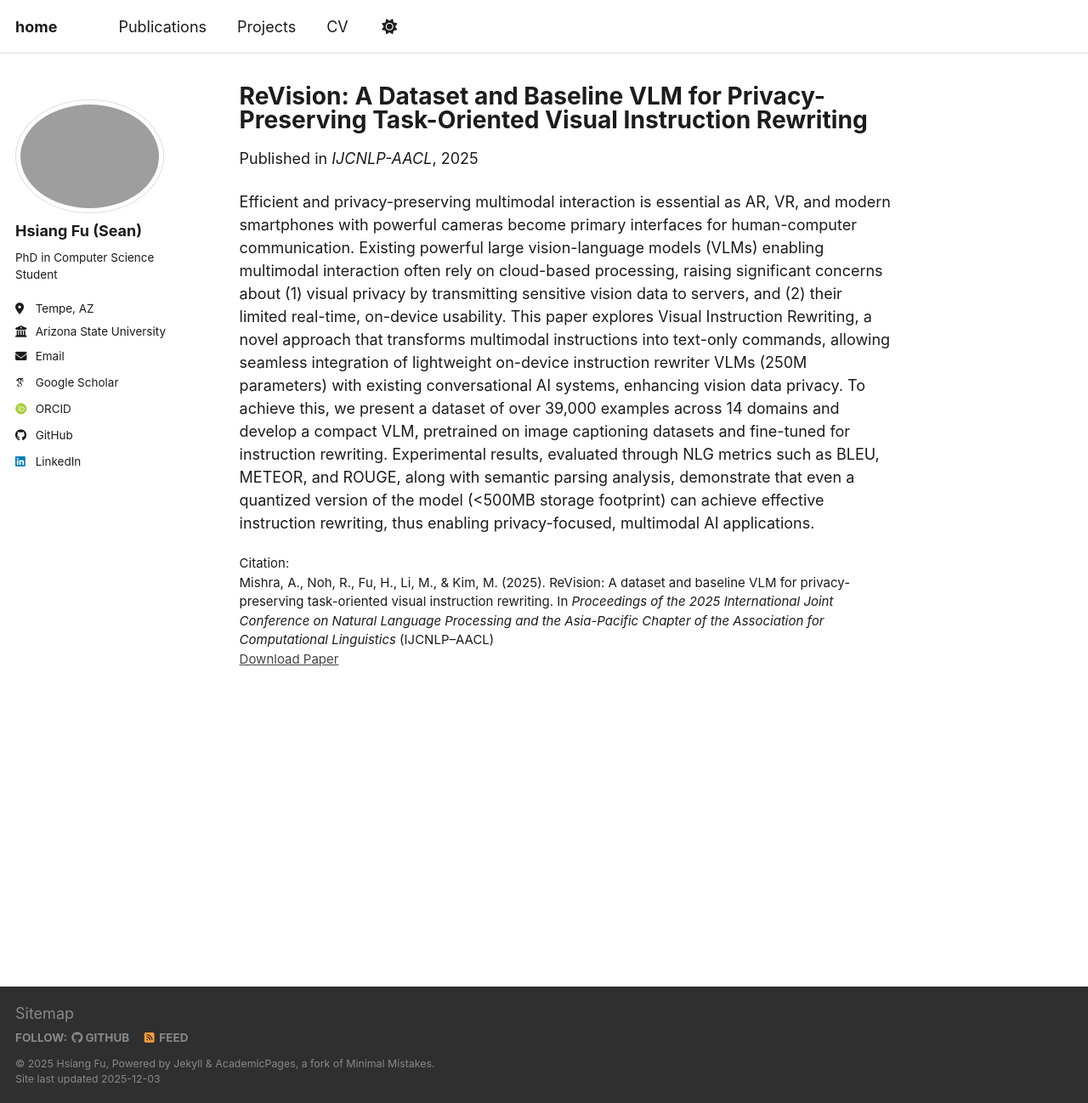
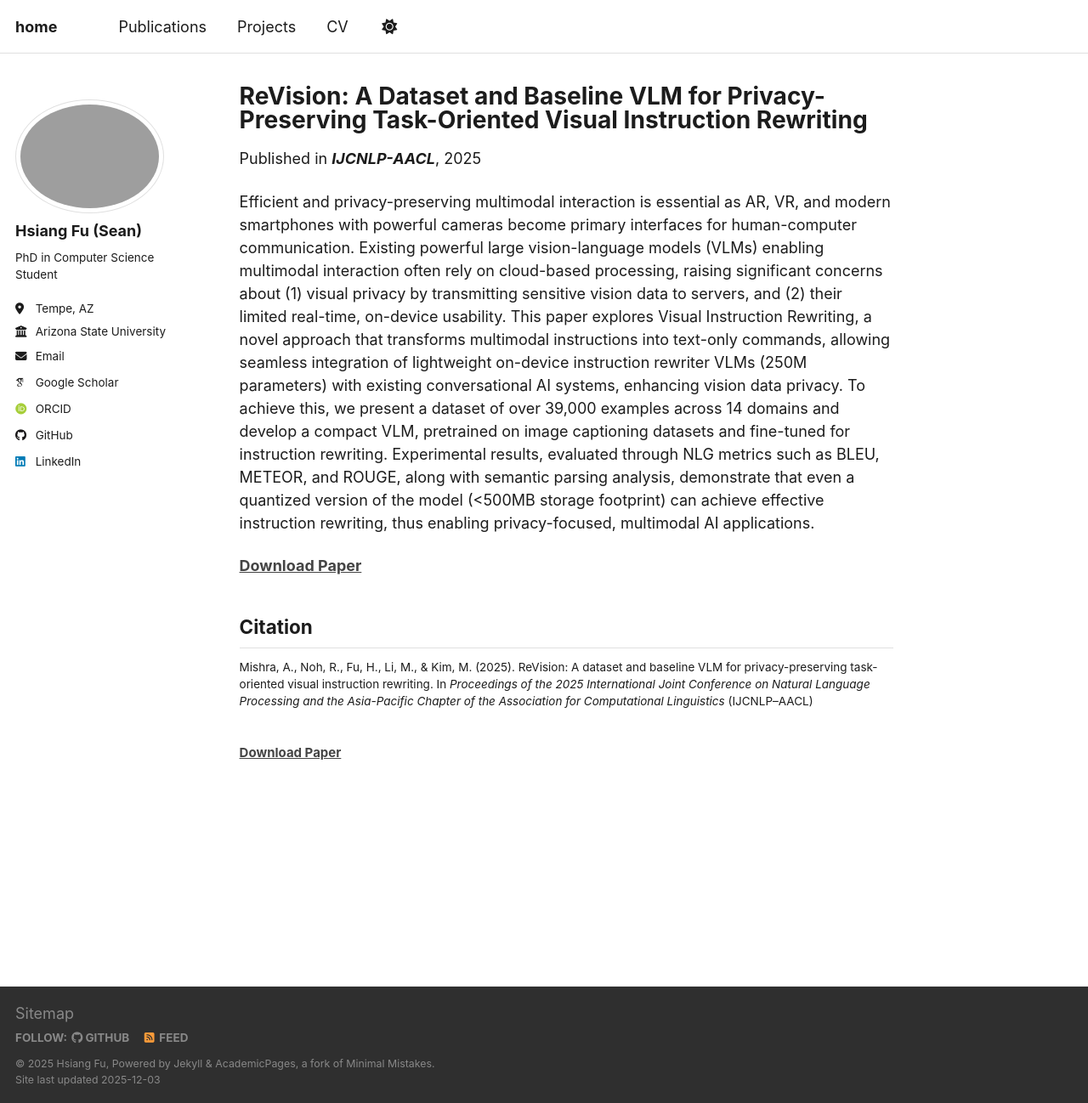
Before and after one commit to hsiang-fu/hsiang-fu.github.io, a Jekyll site: the page built from _publications/2025-02-20-revision.md, in a window 1280 px wide and 1298 px high. Shown: the whole window at 85% size. Built offline with Jekyll 4.4.1, drawn with Linux system fonts in a browser that asks for light colours; some web fonts are replaced; a script that is not in the unit is left out.

Commit message:
updated files

```diff
--- a/_layouts/single.html
+++ b/_layouts/single.html
@@ -48,27 +48,29 @@ layout: default
         {{ content }}
 
         {% if page.citation and page.paperurl and page.slidesurl and page.bibtexurl %}
-          <p style="font-size: smaller">Citation: {{ page.citation }}<br /><a href="{{ page.paperurl }}">Download Paper</a> | <a href="{{ page.slidesurl }}">Download Slides</a> | <a href="{{ page.bibtexurl }}">Download Bibtex</a></p>
+          <p style="font-size: smaller">Citation: {{ page.citation }}<br /><br><a href="{{ page.paperurl }}"><b>Download Paper</b></a> | <a href="{{ page.slidesurl }}">Download Slides</a> | <a href="{{ page.bibtexurl }}">Download Bibtex</a></p>
         {% elsif page.citation and page.paperurl and page.slidesurl %}
-          <p style="font-size: smaller">Citation: {{ page.citation }}<br /><a href="{{ page.paperurl }}">Download Paper</a> | <a href="{{ page.slidesurl }}">Download Slides</a></p>
+          <p style="font-size: smaller">Citation: {{ page.citation }}<br /><br><a href="{{ page.paperurl }}"><b>Download Paper</b></a> | <a href="{{ page.slidesurl }}">Download Slides</a></p>
         {% elsif page.citation and page.paperurl and page.bibtexurl %}
-          <p style="font-size: smaller">Citation: {{ page.citation }}<br /><a href="{{ page.paperurl }}">Download Paper</a> | <a href="{{ page.bibtexurl }}">Download Bibtex</a></p>
+          <p style="font-size: smaller">Citation: {{ page.citation }}<br /><br><a href="{{ page.paperurl }}"><b>Download Paper</b></a> | <a href="{{ page.bibtexurl }}">Download Bibtex</a></p>
         {% elsif page.citation and page.paperurl %}
-          <p style="font-size: smaller">Citation: {{ page.citation }}<br /><a href="{{ page.paperurl }}">Download Paper</a></p>
+          <p style="font-size: smaller">Citation: {{ page.citation }}<br /><br><a href="{{ page.paperurl }}"><b>Download Paper</b></a></p>
         {% elsif page.citation and page.slidesurl and page.bibtexurl %}
-          <p style="font-size: smaller">Citation: {{ page.citation }}<br /><a href="{{ page.slidesurl }}">Download Slides</a> | <a href="{{ page.bibtexurl }}">Download Bibtex</a></p>
+          <p style="font-size: smaller">Citation: {{ page.citation }}<br /><br><a href="{{ page.slidesurl }}"><b>Download Slides</b></a> | <a href="{{ page.bibtexurl }}">Download Bibtex</a></p>
         {% elsif page.citation and page.slidesurl %}
-          <p style="font-size: smaller">Citation: {{ page.citation }}<br /><a href="{{ page.slidesurl }}">Download Slides</a></p>
+          <p style="font-size: smaller">Citation: {{ page.citation }}<br /><br><a href="{{ page.slidesurl }}"><b>Download Slides</b></a></p>
         {% elsif page.slidesurl and page.bibtexurl %}
-          <p style="font-size: smaller"><a href="{{ page.slidesurl }}">Download Slides</a> | <a href="{{ page.bibtexurl }}">Download Bibtex</a></p>
+          <p style="font-size: smaller"><br><a href="{{ page.slidesurl }}"><b>Download Slides</b></a> | <a href="{{ page.bibtexurl }}"><b>Download Bibtex</b></a></p>
         {% elsif page.paperurl and page.bibtexurl %}
-          <p style="font-size: smaller"><a href="{{ page.paperurl }}">Download Paper</a> | <a href="{{ page.bibtexurl }}">Download Bibtex</a></p>
+          <p style="font-size: smaller"><br><a href="{{ page.paperurl }}"><b>Download Paper</b></a> | <a href="{{ page.bibtexurl }}"><b>Download Bibtex</b></a></p>
         {% elsif page.citation and page.bibtexurl %}
-          <p style="font-size: smaller">Citation: {{ page.citation }}<br /><a href="{{ page.bibtexurl }}">Download Bibtex</a></p>
+          <p style="font-size: smaller">Citation: {{ page.citation }}<br /><br><a href="{{ page.bibtexurl }}"><b>Download Bibtex</b></a></p>
         {% elsif page.citation %}
           <p style="font-size: smaller">Citation: {{ page.citation }}</p>
         {% elsif page.slidesurl %}
-          <p style="font-size: smaller"><a href="{{ page.slidesurl }}">Download Slides</a></p>
+          <p style="font-size: smaller"><a href="{{ page.slidesurl }}"><b>Download Slides</b></a></p>
+        {% elsif page.paperurl %}
+          <p style="font-size: smaller"><br><a href="{{ page.paperurl }}"><b>Download Paper</b></a></p>
         {% elsif page.bibtexurl %}
           <p style="font-size: smaller"><a href="{{ page.bibtexurl }}">Download Bibtex</a></p>
         {% endif %}
--- a/_publications/2025-02-20-revision.md
+++ b/_publications/2025-02-20-revision.md
@@ -5,11 +5,19 @@ category: conferences
 permalink: /publication/2025-02-20-revision
 excerpt: 'This paper explores Visual Instruction Rewriting, a novel approach that transforms multimodal instructions into text-only commands, allowing seamless integration of lightweight on-device instruction rewriter VLMs (250M parameters) with existing conversational AI systems, enhancing vision data privacy.'
 date: 2025-11-10
-venue: 'IJCNLP-AACL'
+venue: '<b>IJCNLP-AACL</b>'
 slidesurl: #'http://academicpages.github.io/files/slides1.pdf'
 paperurl: 'https://arxiv.org/pdf/2502.14780'
 bibtexurl: #'http://academicpages.github.io/files/bibtex1.bib'
-citation: '<br>Mishra, A., Noh, R., Fu, H., Li, M., & Kim, M. (2025). ReVision: A dataset and baseline VLM for privacy-preserving task-oriented visual instruction rewriting. In <i>Proceedings of the 2025 International Joint Conference on Natural Language Processing and the Asia-Pacific Chapter of the Association for Computational Linguistics</i> (IJCNLP–AACL)'
+citation: #citation
 ---
 
 Efficient and privacy-preserving multimodal interaction is essential as AR, VR, and modern smartphones with powerful cameras become primary interfaces for human-computer communication. Existing powerful large vision-language models (VLMs) enabling multimodal interaction often rely on cloud-based processing, raising significant concerns about (1) visual privacy by transmitting sensitive vision data to servers, and (2) their limited real-time, on-device usability. This paper explores Visual Instruction Rewriting, a novel approach that transforms multimodal instructions into text-only commands, allowing seamless integration of lightweight on-device instruction rewriter VLMs (250M parameters) with existing conversational AI systems, enhancing vision data privacy. To achieve this, we present a dataset of over 39,000 examples across 14 domains and develop a compact VLM, pretrained on image captioning datasets and fine-tuned for instruction rewriting. Experimental results, evaluated through NLG metrics such as BLEU, METEOR, and ROUGE, along with semantic parsing analysis, demonstrate that even a quantized version of the model (<500MB storage footprint) can achieve effective instruction rewriting, thus enabling privacy-focused, multimodal AI applications.
+<br>
+<p><a href="https://arxiv.org/pdf/2502.14780"><b>Download Paper</b></a></p>
+## Citation
+<p style="font-size:0.75rem;">
+Mishra, A., Noh, R., Fu, H., Li, M., & Kim, M. (2025).
+ReVision: A dataset and baseline VLM for privacy-preserving task-oriented visual instruction rewriting.
+In <i>Proceedings of the 2025 International Joint Conference on Natural Language Processing and the Asia-Pacific Chapter of the Association for Computational Linguistics</i> (IJCNLP–AACL)
+</p>
```
